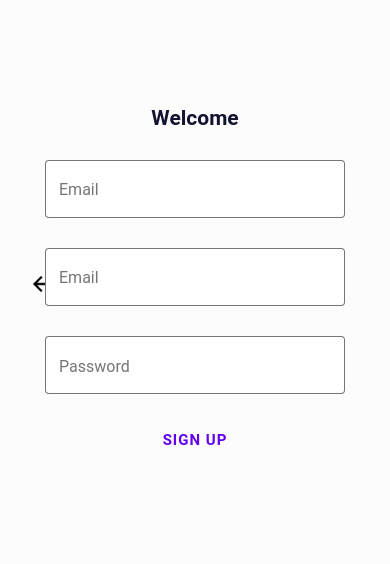
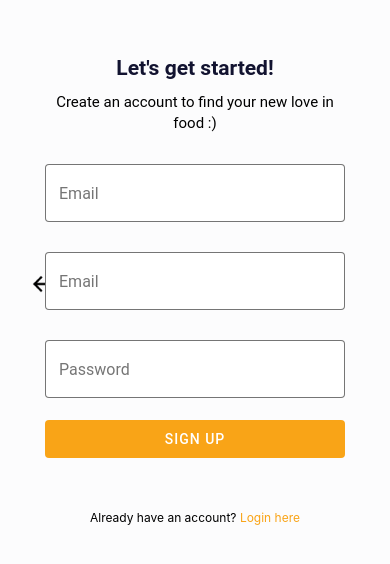
Before and after one commit to JaspalSingh1998/1000-food-paradise, a React Native app: screen /Register in a window 390 px wide. Shown: the part 138-702 px from the top of the page. Built offline with nearby package versions, Linux system fonts and the light colour scheme; no server answers; what react-native-status-bar-height would draw is missing.

Commit message:
Finished Login and Register Screen According to the design

```diff
--- a/App.tsx
+++ b/App.tsx
@@ -1,20 +1,46 @@
-import { StatusBar } from 'expo-status-bar';
+import React, {useEffect, useState, useCallback} from 'react';
 import { StyleSheet, Text, View } from 'react-native';
 import { NavigationContainer } from '@react-navigation/native';
 import StackNavigator from './src/navigation/StackNavigator';
 import firebase from 'firebase/app';
 import { firebaseConfig } from './src/core/config';
+import * as SplashScreen from 'expo-splash-screen';
+import Entypo from '@expo/vector-icons/Entypo';
+import * as Font from 'expo-font';
 
 if (!firebase.apps.length) {
     firebase.initializeApp(firebaseConfig);
 }
 
 export default function App() {
+  const [appIsReady, setAppIsReady] = useState(false);
+
+  useEffect(() => {
+    async function prepare() {
+      try {
+        await Font.loadAsync(Entypo.font);
+        await new Promise(resolve => setTimeout(resolve, 10));
+      } catch (e) {
+        console.warn(e);
+      } finally {
+        setAppIsReady(true);
+      }
+    }
+
+    prepare();
+  }, []);
+
+  const onLayoutRootView = useCallback(async () => {
+    if (appIsReady) {
+      await SplashScreen.hideAsync();
+    }
+  }, [appIsReady]);
+
+  if (!appIsReady) {
+    return null;
+  }
+
   return (
-    // <NavigationContainer>
-    //   <TabNavigator />
-    //   <StatusBar style="auto" />
-    // </NavigationContainer>
     <NavigationContainer>
       <StackNavigator />
     </NavigationContainer>
--- a/app.json
+++ b/app.json
@@ -7,9 +7,9 @@
     "icon": "./assets/icon.png",
     "userInterfaceStyle": "light",
     "splash": {
-      "image": "./assets/splash.png",
+      "image": "./assets/food_paradise_logo.png",
       "resizeMode": "contain",
-      "backgroundColor": "#ffffff"
+      "backgroundColor": "#1E1E1E"
     },
     "updates": {
       "fallbackToCacheTimeout": 0
--- a/package.json
+++ b/package.json
@@ -13,6 +13,7 @@
     "@react-navigation/native": "^6.0.13",
     "@react-navigation/native-stack": "^6.9.1",
     "expo": "~46.0.16",
+    "expo-splash-screen": "~0.16.2",
     "expo-status-bar": "~1.4.0",
     "firebase": "8.2.3",
     "react": "18.0.0",
--- a/src/components/Button.js
+++ b/src/components/Button.js
@@ -8,10 +8,10 @@ export default function Button({ mode, style, ...props }) {
     <PaperButton
       style={[
         styles.button,
-        mode === 'outlined' && { backgroundColor: theme.colors.surface },
+        mode === ('outlined' && { backgroundColor: theme.colors.surface }) || ('custom' && {backgroundColor: '#F9A417'}),
         style,
       ]}
-      labelStyle={styles.text}
+      labelStyle={mode === 'custom' ? {color: '#fff'} : styles.text}
       mode={mode}
       {...props}
     />
--- a/src/screens/Login.tsx
+++ b/src/screens/Login.tsx
@@ -1,10 +1,11 @@
 import React, {useState} from 'react'
-import { Text, SafeAreaView } from 'react-native'
+import { Text, StyleSheet, Alert } from 'react-native'
 import { loginUser } from '../api/auth-api'
 import BackButton from '../components/BackButton'
 import Background from '../components/Background'
 import Button from '../components/Button'
 import Header from '../components/Header'
+import Paragraph from '../components/Paragraph'
 import TextInput from '../components/TextInput'
 import { emailValidator } from '../helpers/emailValidator'
 import { passwordValidator } from '../helpers/passwordValidator'
@@ -36,10 +37,15 @@ const Login = ({navigation}) => {
         setLoading(false)
    }
 
+   const handleClick = () => {
+    navigation.navigate('Register')
+   }
+
   return (
     <Background>
         <BackButton goBack={navigation.goBack}/>
-        <Header>Welcome</Header>
+        <Header>Login</Header>
+        <Paragraph>Welcome to Food Paradise. Your heaven to keep your tummy happy :)</Paragraph>
         <TextInput
             value={email.value}
             description=""
@@ -52,9 +58,20 @@ const Login = ({navigation}) => {
         onChangeText={(text) => {
             setPassword({ value: text, error: '' })
         }} placeholder="Password" secureTextEntry/>
-        <Button loading={loading} onPress={onLoginPressed}>Login</Button>
+        <Button loading={loading} onPress={onLoginPressed} mode='custom'>Login</Button>
+        <Text style={styles.lead}>No account yet? <Text style={styles.accent} onPress={handleClick}>Register here</Text></Text>
     </Background>
   )
 }
 
+const styles = StyleSheet.create({
+    lead: {
+        fontSize: 12,
+        marginTop: 42
+    },
+    accent: {
+        color: '#F9A417'
+    }
+})
+
 export default Login
--- a/src/screens/Register.tsx
+++ b/src/screens/Register.tsx
@@ -1,10 +1,11 @@
 import React, {useState} from 'react'
-import { Text, SafeAreaView } from 'react-native'
+import { Text, SafeAreaView, StyleSheet } from 'react-native'
 import { signUpUser } from '../api/auth-api'
 import BackButton from '../components/BackButton'
 import Background from '../components/Background'
 import Button from '../components/Button'
 import Header from '../components/Header'
+import Paragraph from '../components/Paragraph'
 import TextInput from '../components/TextInput'
 import { emailValidator } from '../helpers/emailValidator'
 import { nameValidator } from '../helpers/nameValidator'
@@ -42,10 +43,15 @@ const Register = ({navigation}) => {
         setLoading(false)
    }
 
+   const handleClick = () => {
+    navigation.navigate('Login')
+   }
+
   return (
     <Background>
         <BackButton goBack={navigation.goBack}/>
-        <Header>Welcome</Header>
+        <Header>Let's get started!</Header>
+        <Paragraph>Create an account to find your new love in food :)</Paragraph>
         <TextInput
             value={name.value}
             description=""
@@ -66,9 +72,18 @@ const Register = ({navigation}) => {
         onChangeText={(text) => {
             setPassword({ value: text, error: '' })
         }} placeholder="Password" secureTextEntry/>
-        <Button loading={loading} onPress={onSignUpPressed}>Sign up</Button>
+        <Button loading={loading} onPress={onSignUpPressed} mode='custom'>Sign up</Button>
+        <Text style={styles.lead}>Already have an account? <Text style={styles.accent} onPress={handleClick}>Login here</Text></Text>
     </Background>
   )
 }
-
+const styles = StyleSheet.create({
+    lead: {
+        fontSize: 12,
+        marginTop: 42
+    },
+    accent: {
+        color: '#F9A417'
+    }
+})
 export default Register
```
Also changed, not shown: assets/food_paradise_logo.png (added), 1 other file (tests, documents, lock files or other folders).
